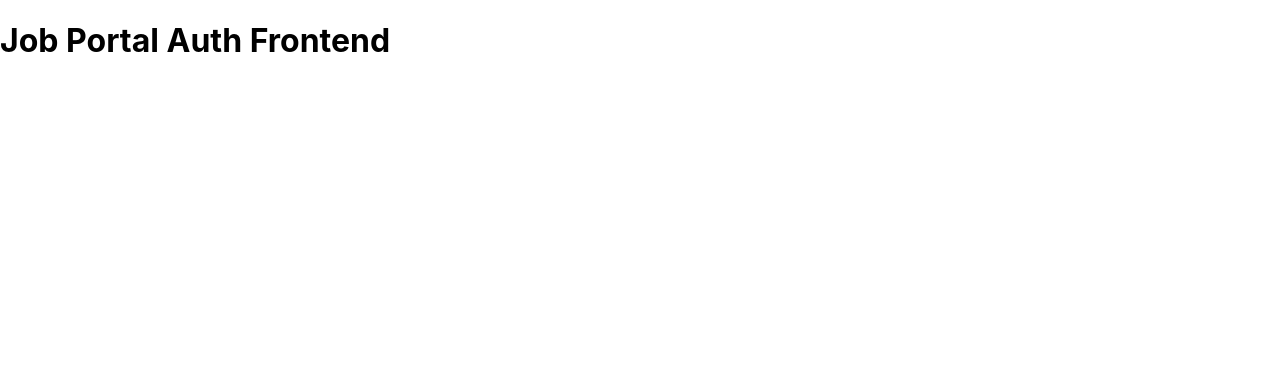
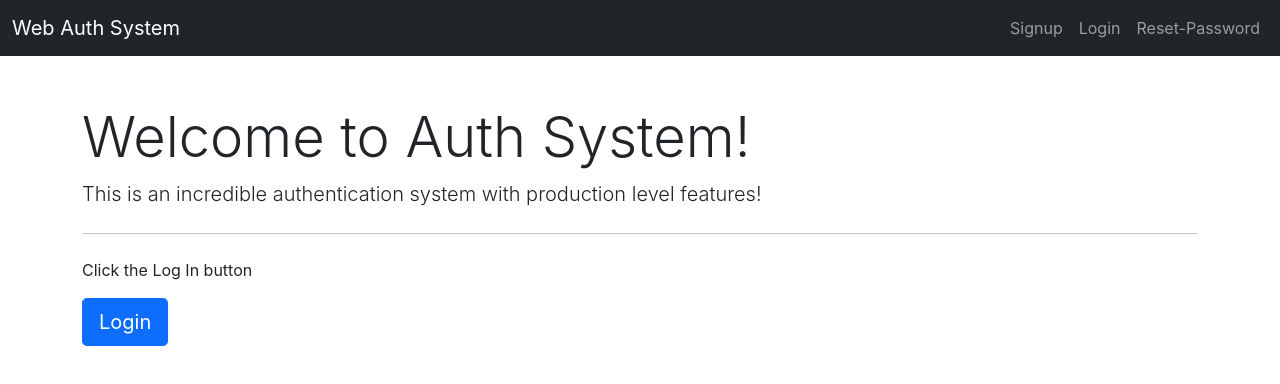
Before and after one commit to The-SP/Job-Portal-Frontend, a React (Create React App) app: page / in a window 1280 px wide. Shown: the top 384 px of the page. Built offline with nearby package versions, Linux system fonts and the light colour scheme.

Commit message:
Setup pages, navbar

```diff
--- a/package.json
+++ b/package.json
@@ -8,6 +8,7 @@
     "@testing-library/user-event": "^13.5.0",
     "react": "^18.2.0",
     "react-dom": "^18.2.0",
+    "react-router-dom": "^6.6.1",
     "react-scripts": "5.0.1",
     "web-vitals": "^2.1.4"
   },
--- a/public/index.html
+++ b/public/index.html
@@ -10,34 +10,33 @@
       content="Web site created using create-react-app"
     />
     <link rel="apple-touch-icon" href="%PUBLIC_URL%/logo192.png" />
-    <!--
-      manifest.json provides metadata used when your web app is installed on a
-      user's mobile device or desktop. See https://developers.google.com/web/fundamentals/web-app-manifest/
-    -->
     <link rel="manifest" href="%PUBLIC_URL%/manifest.json" />
-    <!--
-      Notice the use of %PUBLIC_URL% in the tags above.
-      It will be replaced with the URL of the `public` folder during the build.
-      Only files inside the `public` folder can be referenced from the HTML.
 
-      Unlike "/favicon.ico" or "favicon.ico", "%PUBLIC_URL%/favicon.ico" will
-      work correctly both with client-side routing and a non-root public URL.
-      Learn how to configure a non-root public URL by running `npm run build`.
-    -->
+    <!-- BOOTSTRAP -->
+    <link
+      href="https://cdn.jsdelivr.net/npm/bootstrap@5.1.3/dist/css/bootstrap.min.css"
+      rel="stylesheet"
+      integrity="sha384-1BmE4kWBq78iYhFldvKuhfTAU6auU8tT94WrHftjDbrCEXSU1oBoqyl2QvZ6jIW3"
+      crossorigin="anonymous"
+    />
+    <!-- BOOTSTRAP ICONS -->
+    <link
+      rel="stylesheet"
+      href="https://cdn.jsdelivr.net/npm/bootstrap-icons@1.10.2/font/bootstrap-icons.css"
+    />
+
     <title>React App</title>
   </head>
+
   <body>
     <noscript>You need to enable JavaScript to run this app.</noscript>
     <div id="root"></div>
-    <!--
-      This HTML file is a template.
-      If you open it directly in the browser, you will see an empty page.
+  </body>
 
-      You can add webfonts, meta tags, or analytics to this file.
-      The build step will place the bundled scripts into the <body> tag.
-
-      To begin the development, run `npm start` or `yarn start`.
-      To create a production bundle, use `npm run build` or `yarn build`.
-    -->
-  </body>
+  <!-- BOOTSTRAP -->
+  <script
+    src="https://cdn.jsdelivr.net/npm/bootstrap@5.1.3/dist/js/bootstrap.bundle.min.js"
+    integrity="sha384-ka7Sk0Gln4gmtz2MlQnikT1wXgYsOg+OMhuP+IlRH9sENBO0LRn5q+8nbTov4+1p"
+    crossorigin="anonymous"
+  ></script>
 </html>
--- a/src/App.js
+++ b/src/App.js
@@ -1,9 +1,29 @@
-function App() {
-  return (
-    <div className="App">
-      <h1>Job Portal Auth Frontend</h1>
-    </div>
-  );
-}
+import React from "react";
+import { BrowserRouter, Route, Routes } from "react-router-dom";
+
+import Navbar from "./components/Navbar";
+import Home from "./pages/Home";
+import Login from "./pages/Login";
+import Signup from "./pages/Signup";
+import ResetPassword from "./pages/ResetPassword";
+import ResetPasswordConfirm from "./pages/ResetPasswordConfirm";
+
+const App = () => (
+  <BrowserRouter>
+    <Navbar />
+
+    <Routes>
+      <Route exact path="/" element={<Home />} />
+      <Route exact path="/login" element={<Login />} />
+      <Route exact path="/signup" element={<Signup />} />
+      <Route exact path="/reset-password" element={<ResetPassword />} />
+      <Route
+        exact
+        path="/password/reset/confirm/:uid/:token"
+        element={<ResetPasswordConfirm />}
+      />
+    </Routes>
+  </BrowserRouter>
+);
 
 export default App;
--- /dev/null
+++ b/src/components/Navbar.js
@@ -0,0 +1,40 @@
+import { Link } from "react-router-dom";
+
+const Navbar = () => {
+  return (
+    <nav className="navbar navbar-expand-lg navbar-dark bg-dark">
+      <div className="container-fluid">
+        <Link className="navbar-brand" to="/">
+          Web Auth System
+        </Link>
+        <button
+          className="navbar-toggler"
+          type="button"
+          data-bs-toggle="collapse"
+          data-bs-target="#navbarNavAltMarkup"
+          aria-controls="navbarNavAltMarkup"
+          aria-expanded="false"
+          aria-label="Toggle navigation"
+        >
+          <span className="navbar-toggler-icon"></span>
+        </button>
+
+        <div className="collapse navbar-collapse" id="navbarNavAltMarkup">
+          <div className="navbar-nav ms-auto">
+            <Link className="nav-link" to="/signup">
+              Signup
+            </Link>
+            <Link className="nav-link" to="/login">
+              Login
+            </Link>
+            <Link className="nav-link" to="/reset-password">
+              Reset-Password
+            </Link>
+          </div>
+        </div>
+      </div>
+    </nav>
+  );
+};
+
+export default Navbar;
--- /dev/null
+++ b/src/pages/Home.js
@@ -0,0 +1,21 @@
+import React from "react";
+import { Link } from "react-router-dom";
+
+const Home = () => (
+  <div className="container">
+    <div class="jumbotron mt-5">
+      <h1 class="display-4">Welcome to Auth System!</h1>
+      <p class="lead">
+        This is an incredible authentication system with production level
+        features!
+      </p>
+      <hr class="my-4" />
+      <p>Click the Log In button</p>
+      <Link class="btn btn-primary btn-lg" to="/login" role="button">
+        Login
+      </Link>
+    </div>
+  </div>
+);
+
+export default Home;
--- /dev/null
+++ b/src/pages/Login.js
@@ -0,0 +1,9 @@
+import React from 'react';
+
+const Login = () => (
+    <div className='container'>
+        <h1>Login Page</h1>
+    </div>
+);
+
+export default Login;
--- /dev/null
+++ b/src/pages/ResetPassword.js
@@ -0,0 +1,9 @@
+import React from 'react';
+
+const ResetPassword = () => (
+    <div className='container'>
+        <h1>Reset Password Page</h1>
+    </div>
+);
+
+export default ResetPassword;
--- /dev/null
+++ b/src/pages/ResetPasswordConfirm.js
@@ -0,0 +1,9 @@
+import React from 'react';
+
+const ResetPasswordConfirm = () => (
+    <div className='container'>
+        <h1>Reset Password Confirm Page</h1>
+    </div>
+);
+
+export default ResetPasswordConfirm;
--- /dev/null
+++ b/src/pages/Signup.js
@@ -0,0 +1,9 @@
+import React from 'react';
+
+const Signup = () => (
+    <div className='container'>
+        <h1>Signup Page</h1>
+    </div>
+);
+
+export default Signup;
```
Also changed, not shown: 1 other file (tests, documents, lock files or other folders).
